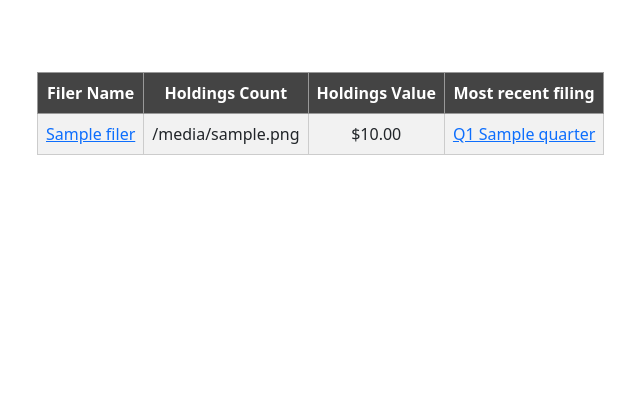
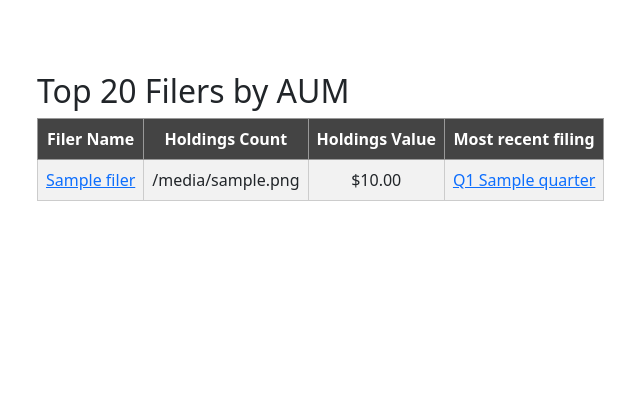
Before and after one commit to andreiCiocirlan/quarterly_holdings, a Flask app: template src/web/templates/index.html in a window 1280 px wide. Shown: the part 71-471 px from the top of the page, without its empty margins (45-685 px from the left). Run offline with Flask 3, Linux system fonts and the light colour scheme; the template is opened without the code that fills it: most values are stand-ins (such as "Sample title", 1, 10 or a date in 2020); some libraries are stand-ins or nearby versions.

Commit message:
add header

```diff
--- a/src/web/templates/index.html
+++ b/src/web/templates/index.html
@@ -5,7 +5,7 @@
 {% endblock %}
 
 {% block content %}
-
+    <h2>Top 20 Filers by AUM</h2>
     <table class="table table-striped table-hover">
         <thead class="table-dark">
         <tr>
```
